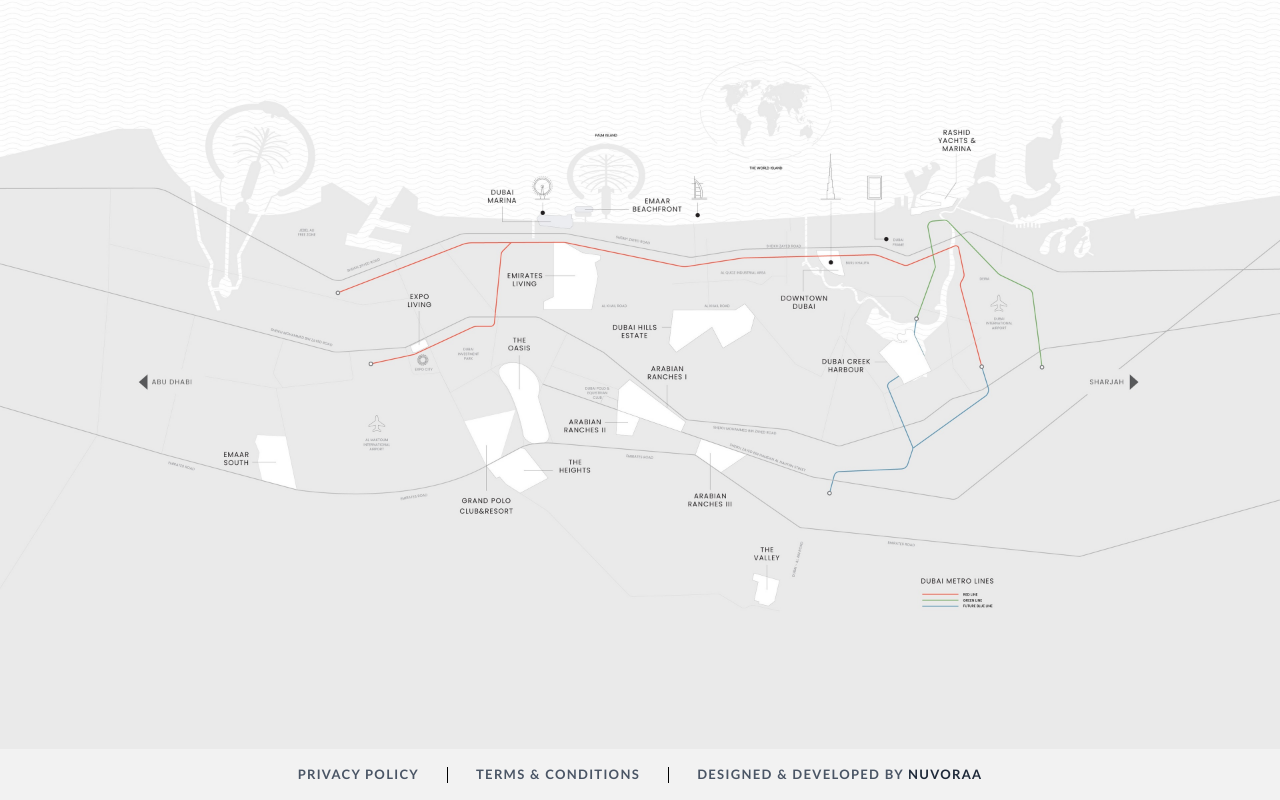
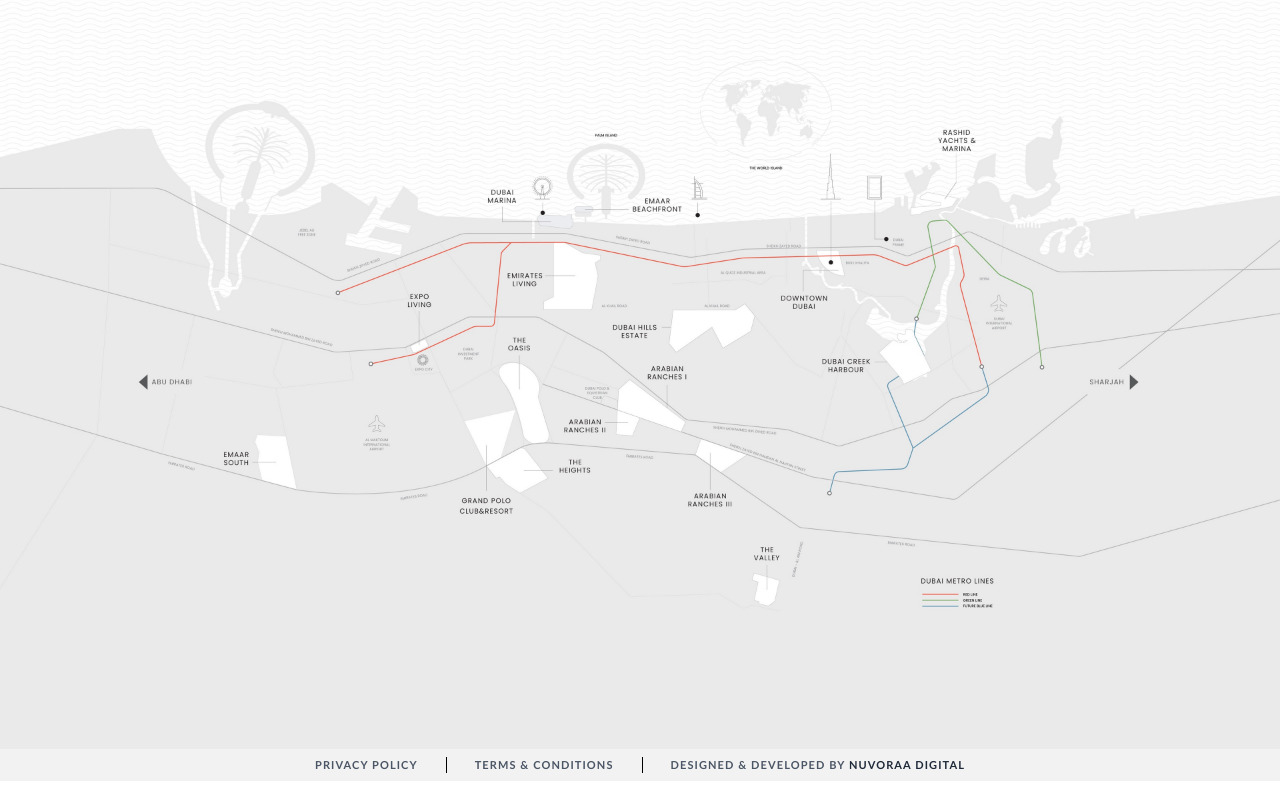
Before and after one commit to mizaannvoraa/Emaar, a Next.js app: page / in a window 1280 px wide. Shown: the part 3935-4735 px from the top of the page. Built offline with nearby package versions, Linux system fonts and the light colour scheme.

Commit message:
Footer Change

```diff
--- a/Components/Footer.js
+++ b/Components/Footer.js
@@ -7,25 +7,25 @@
   const isThankYouPage = pathname === "/thank-you";
 
   return (
-    <div className={`md:pb-4 ${isThankYouPage ? 'pb-3' : 'pb-14'} py-4 px-4 text-[13px] lato bg-[#F2F2F2] text-black flex flex-row items-center justify-center space-x-7 text-center`}>
+    <div className={`md:pb-2 ${isThankYouPage ? 'pb-3' : 'pb-14'} py-2 px-2 text-[13px] lato bg-[#F2F2F2] text-black flex flex-row items-center justify-center space-x-7 text-center`}>
       <Link
         href="https://properties.emaar.com/en/privacy-policy/"
-        className="mid_text text-gray-600 hover:underline tracking-widest font-semibold"
+        className="mid_text text-[11px] text-gray-600 hover:underline tracking-widest font-semibold"
       >
         PRIVACY POLICY
       </Link>
       <span className="border-l h-4 border-black"></span>
       <Link
         href="https://properties.emaar.com/en/terms-and-conditions/"
-        className="mid_text text-gray-600 hover:underline tracking-widest uppercase font-semibold"
+        className="mid_text text-[11px] text-gray-600 hover:underline tracking-widest uppercase font-semibold"
       >
         TERMS & CONDITIONS
       </Link>
        <span className="border-l h-4 border-black"></span>
-     <p className=" mid_text text-gray-600 tracking-widest uppercase font-semibold">Designed & Developed by <Link
+     <p className=" mid_text text-[11px] text-gray-600 tracking-widest uppercase font-semibold">Designed & Developed by <Link
         href="https://www.nuvoraa.com/"
         className="mid_text hover:underline text-gray-800 tracking-widest uppercase font-black"
-      >Nuvoraa</Link></p>
+      >Nuvoraa Digital</Link></p>
 
     </div>
   );
```
